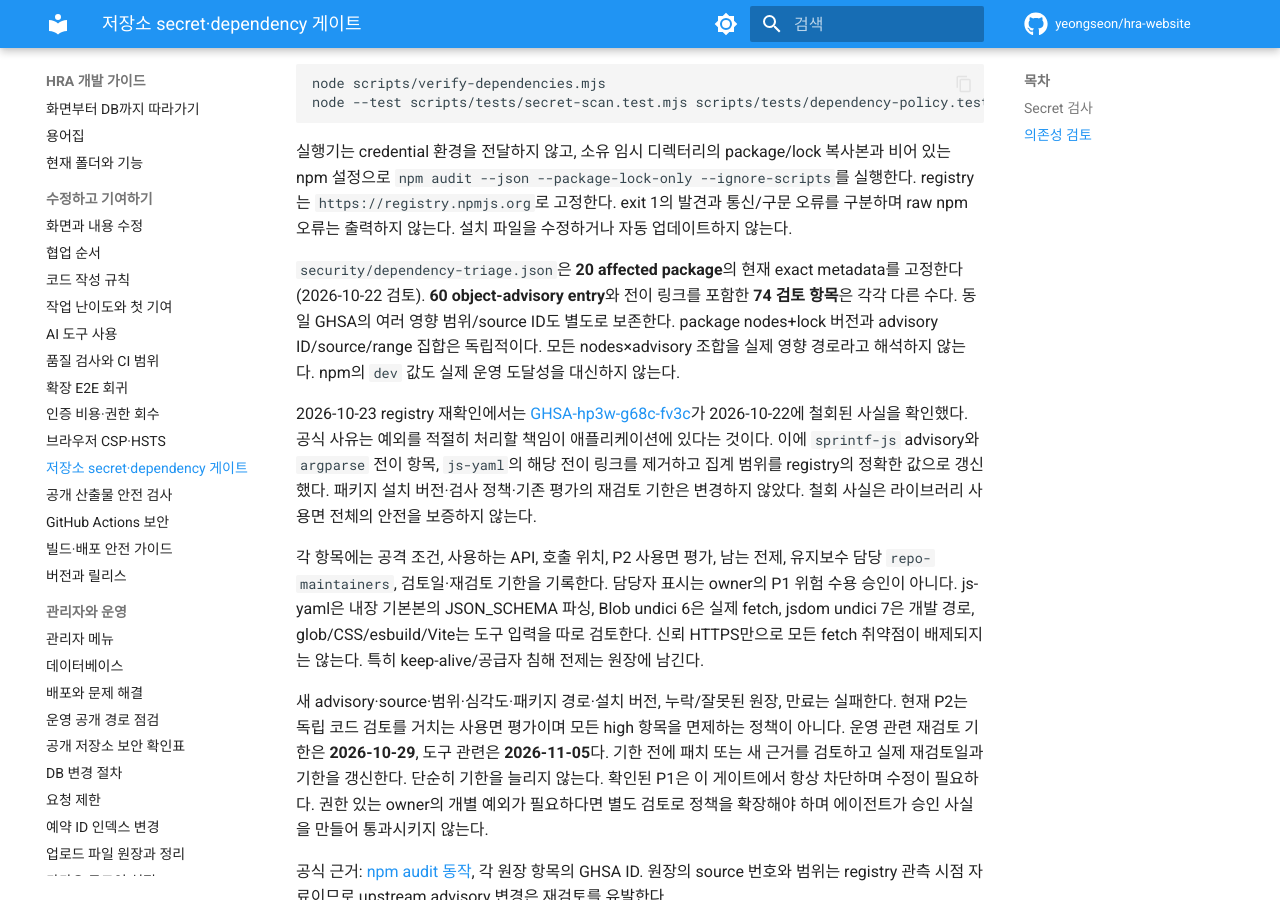
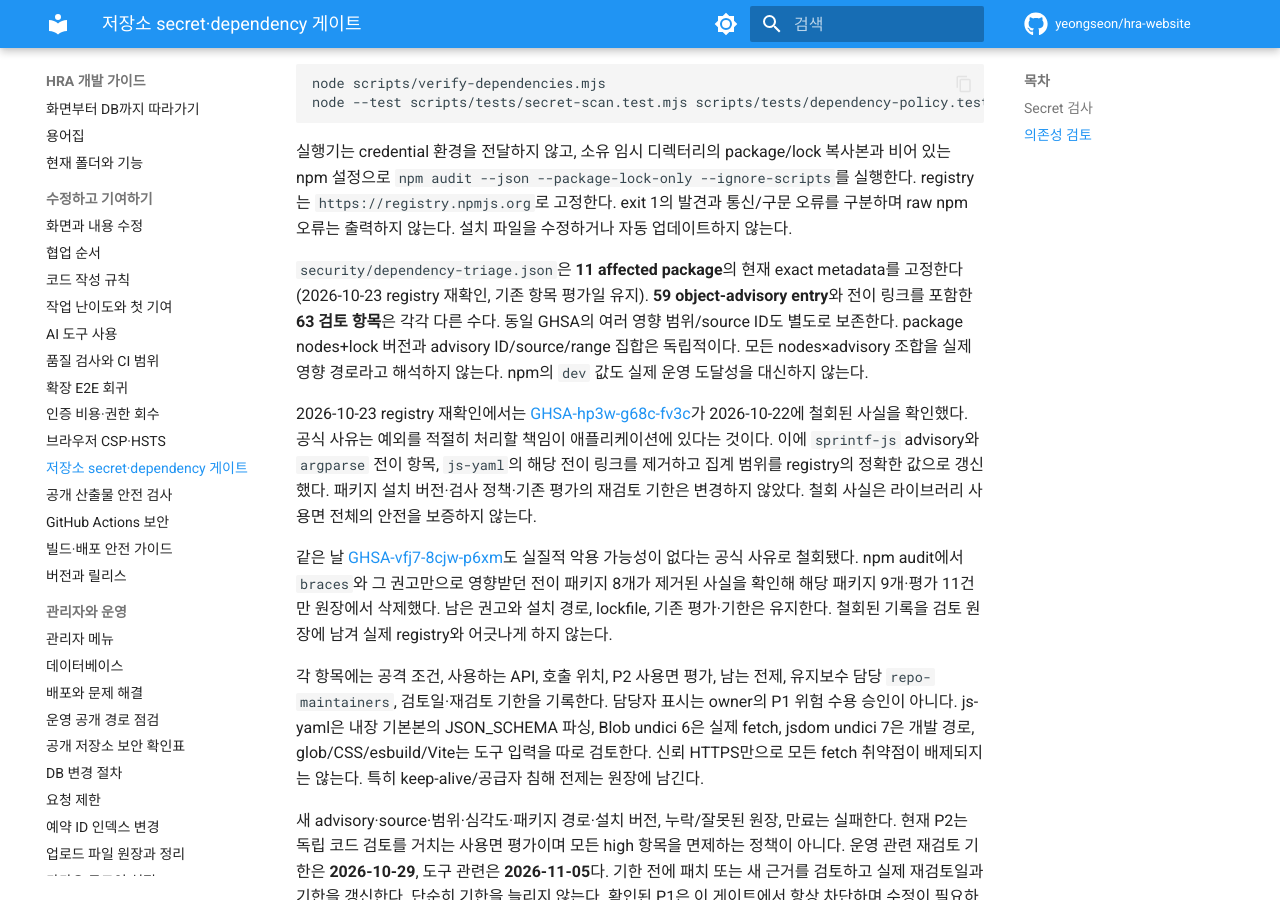
Before and after one commit to yeongseon/hra-website, an MkDocs documentation site: the page built from docs/developer/repository-security-gates.md, in a window 1280 px wide and 900 px high, scrolled down 1016 px. Built offline with MkDocs 1.6.1 and Material for MkDocs 9.7.7, drawn with Linux system fonts in a browser that asks for light colours; comment, search, counter and statistics services are not loaded.

Commit message:
fix(security): 철회된 권고로 차단된 dependency 검토 게이트 복구
GitHub가 GHSA-vfj7-8cjw-p6xm을 실질적 악용 가능성 없음으로 철회하면서
npm audit의 정확한 결과에서 braces 전이 체인이 빠졌다. 원장에서 이
권고만으로 영향받던 패키지와 평가를 삭제해 실 registry와 다시 일치시킨다.

Constraint: GitHub Advisory Database의 2026-10-23 철회와 현 npm registry 결과
Rejected: dependency-policy의 exact 비교 완화 | 새 advisory·경로 변화의 실패 차단을 잃음
Rejected: lockfile 또는 의존성 업그레이드 | 철회에 의한 metadata 변화이며 설치 버전 문제 아님
Confidence: high
Scope-risk: narrow
Reversibility: clean
Directive: 남은 평가·기한과 새 advisory fail-closed 경계를 유지하고 registry 변화는 개별 검토할 것
Tested: 실제 npm audit 11 package/59 advisory/P1 0, 정책·비밀 검사 23건, 최신 head CI 180파일 2166건·학사 G1, 보안·CSP, 형식, Preview, lint/typecheck/build, 독립 리뷰
Not-tested: 향후 registry가 다시 변경될 때의 정확한 집합은 그 시점에 재검토 필요
Related: #359
Closes #359

```diff
--- a/docs/developer/repository-security-gates.md
+++ b/docs/developer/repository-security-gates.md
@@ -25,9 +25,11 @@ node --test scripts/tests/secret-scan.test.mjs scripts/tests/dependency-policy.t
 
 실행기는 credential 환경을 전달하지 않고, 소유 임시 디렉터리의 package/lock 복사본과 비어 있는 npm 설정으로 `npm audit --json --package-lock-only --ignore-scripts`를 실행한다. registry는 `https://registry.npmjs.org`로 고정한다. exit 1의 발견과 통신/구문 오류를 구분하며 raw npm 오류는 출력하지 않는다. 설치 파일을 수정하거나 자동 업데이트하지 않는다.
 
-`security/dependency-triage.json`은 **20 affected package**의 현재 exact metadata를 고정한다(2026-10-22 검토). **60 object-advisory entry**와 전이 링크를 포함한 **74 검토 항목**은 각각 다른 수다. 동일 GHSA의 여러 영향 범위/source ID도 별도로 보존한다. package nodes+lock 버전과 advisory ID/source/range 집합은 독립적이다. 모든 nodes×advisory 조합을 실제 영향 경로라고 해석하지 않는다. npm의 `dev` 값도 실제 운영 도달성을 대신하지 않는다.
+`security/dependency-triage.json`은 **11 affected package**의 현재 exact metadata를 고정한다(2026-10-23 registry 재확인, 기존 항목 평가일 유지). **59 object-advisory entry**와 전이 링크를 포함한 **63 검토 항목**은 각각 다른 수다. 동일 GHSA의 여러 영향 범위/source ID도 별도로 보존한다. package nodes+lock 버전과 advisory ID/source/range 집합은 독립적이다. 모든 nodes×advisory 조합을 실제 영향 경로라고 해석하지 않는다. npm의 `dev` 값도 실제 운영 도달성을 대신하지 않는다.
 
 2026-10-23 registry 재확인에서는 [GHSA-hp3w-g68c-fv3c](https://github.com/advisories/GHSA-hp3w-g68c-fv3c)가 2026-10-22에 철회된 사실을 확인했다. 공식 사유는 예외를 적절히 처리할 책임이 애플리케이션에 있다는 것이다. 이에 `sprintf-js` advisory와 `argparse` 전이 항목, `js-yaml`의 해당 전이 링크를 제거하고 집계 범위를 registry의 정확한 값으로 갱신했다. 패키지 설치 버전·검사 정책·기존 평가의 재검토 기한은 변경하지 않았다. 철회 사실은 라이브러리 사용면 전체의 안전을 보증하지 않는다.
+
+같은 날 [GHSA-vfj7-8cjw-p6xm](https://github.com/advisories/GHSA-vfj7-8cjw-p6xm)도 실질적 악용 가능성이 없다는 공식 사유로 철회됐다. npm audit에서 `braces`와 그 권고만으로 영향받던 전이 패키지 8개가 제거된 사실을 확인해 해당 패키지 9개·평가 11건만 원장에서 삭제했다. 남은 권고와 설치 경로, lockfile, 기존 평가·기한은 유지한다. 철회된 기록을 검토 원장에 남겨 실제 registry와 어긋나게 하지 않는다.
 
 각 항목에는 공격 조건, 사용하는 API, 호출 위치, P2 사용면 평가, 남는 전제, 유지보수 담당 `repo-maintainers`, 검토일·재검토 기한을 기록한다. 담당자 표시는 owner의 P1 위험 수용 승인이 아니다. js-yaml은 내장 기본본의 JSON_SCHEMA 파싱, Blob undici 6은 실제 fetch, jsdom undici 7은 개발 경로, glob/CSS/esbuild/Vite는 도구 입력을 따로 검토한다. 신뢰 HTTPS만으로 모든 fetch 취약점이 배제되지는 않는다. 특히 keep-alive/공급자 침해 전제는 원장에 남긴다.
 
```
Also changed, not shown: 2 other files.
